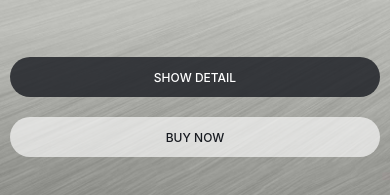
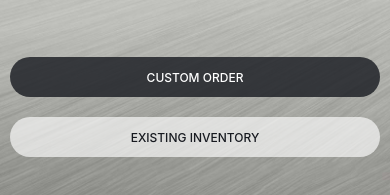
Before and after one commit to Asif-102/click-and-pick, a React Native app: screen / in a window 390 px wide. Shown: the part 205-400 px from the top of the page. Built offline with nearby package versions, Linux system fonts and the light colour scheme.

Commit message:
failed to configure  with react native router

```diff
--- a/app.json
+++ b/app.json
@@ -1,7 +1,7 @@
 {
   "expo": {
-    "name": "click-and-pick",
-    "slug": "click-and-pick",
+    "name": "TeslaClone",
+    "slug": "TeslaClone",
     "version": "1.0.0",
     "orientation": "portrait",
     "icon": "./assets/icon.png",
--- a/components/CarItem/index.js
+++ b/components/CarItem/index.js
@@ -28,7 +28,7 @@ const CarItem = (props) => {
       <View style={styles.buttonsContainer}>
         <StyledButton
           type="primary"
-          content={"Show Detail"}
+          content={"Custom Order"}
           onPress={() => {
             console.warn("Custom Order was pressed");
           }}
@@ -36,7 +36,7 @@ const CarItem = (props) => {
 
         <StyledButton
           type="secondary"
-          content={"Buy Now"}
+          content={"Existing Inventory"}
           onPress={() => {
             console.warn("Existing Inventory was pressed");
           }}
--- a/components/CarsList/cars.js
+++ b/components/CarsList/cars.js
@@ -2,23 +2,19 @@ export default [{
   name: 'Model S',
   tagline: 'Starting at $69,420',
   image: require('../../assets/images/ModelS.jpeg'),
-  detail: 'Lorem ipsum dolor, sit amet consectetur adipisicing elit. Quod eius nesciunt illo perferendis nemo sit dolorum ea illum et quo exercitationem beatae, nulla omnis a qui! Beatae facilis culpa incidunt.'
 }, {
   name: 'Model 3',
   tagline: 'Order Online for',
   taglineCTA: 'Touchless Delivery',
   image: require('../../assets/images/Model3.jpeg'),
-  detail: 'Lorem ipsum dolor, sit amet consectetur adipisicing elit. Quod eius nesciunt illo perferendis nemo sit dolorum ea illum et quo exercitationem beatae, nulla omnis a qui! Beatae facilis culpa incidunt.'
 }, {
   name: 'Model X',
   tagline: 'Order Online for',
   taglineCTA: 'Touchless Delivery',
   image: require('../../assets/images/ModelX.jpeg'),
-  detail: 'Lorem ipsum dolor, sit amet consectetur adipisicing elit. Quod eius nesciunt illo perferendis nemo sit dolorum ea illum et quo exercitationem beatae, nulla omnis a qui! Beatae facilis culpa incidunt.'
 }, {
   name: 'Model Y',
   tagline: 'Order Online for',
   taglineCTA: 'Touchless Delivery',
   image: require('../../assets/images/ModelY.jpeg'),
-  detail: 'Lorem ipsum dolor, sit amet consectetur adipisicing elit. Quod eius nesciunt illo perferendis nemo sit dolorum ea illum et quo exercitationem beatae, nulla omnis a qui! Beatae facilis culpa incidunt.'
 }];
--- a/components/Header/styles.js
+++ b/components/Header/styles.js
@@ -11,11 +11,11 @@ const styles = StyleSheet.create({
     paddingHorizontal: 20,
   },
   logo: {
+    fontSize:15,
+    fontWeight:'bold',
     width: 100,
     height: 20,
-    resizeMode: 'contain',
-    fontSize:15,
-    fontWeight:'bold'
+    // resizeMode: 'contain',
   },
   menu: {
     width: 25,
```
Also changed, not shown: package.json (+6 -5 lines), App.js (line endings or trailing spaces), 1 other file (tests, documents, lock files or other folders).
